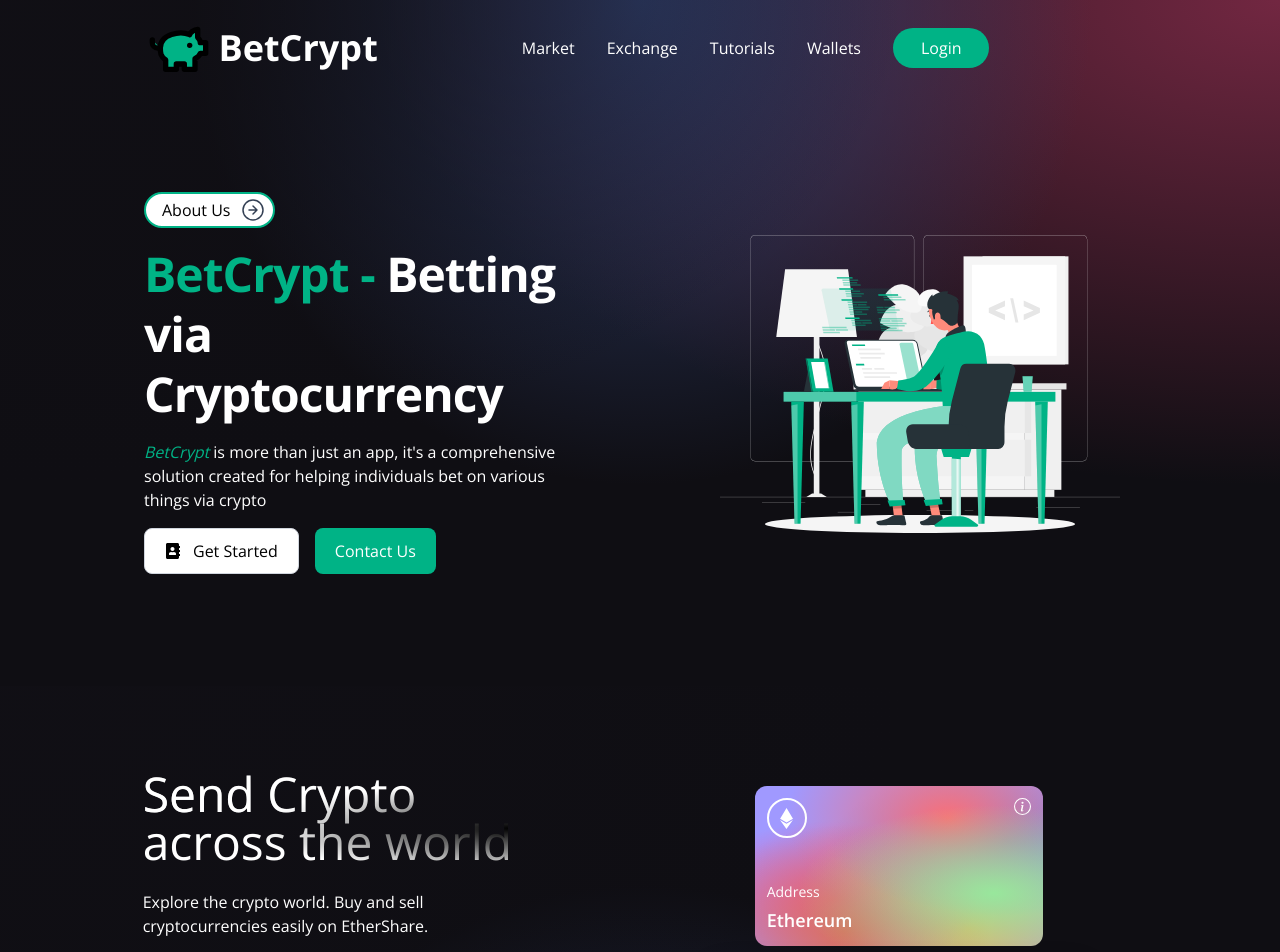
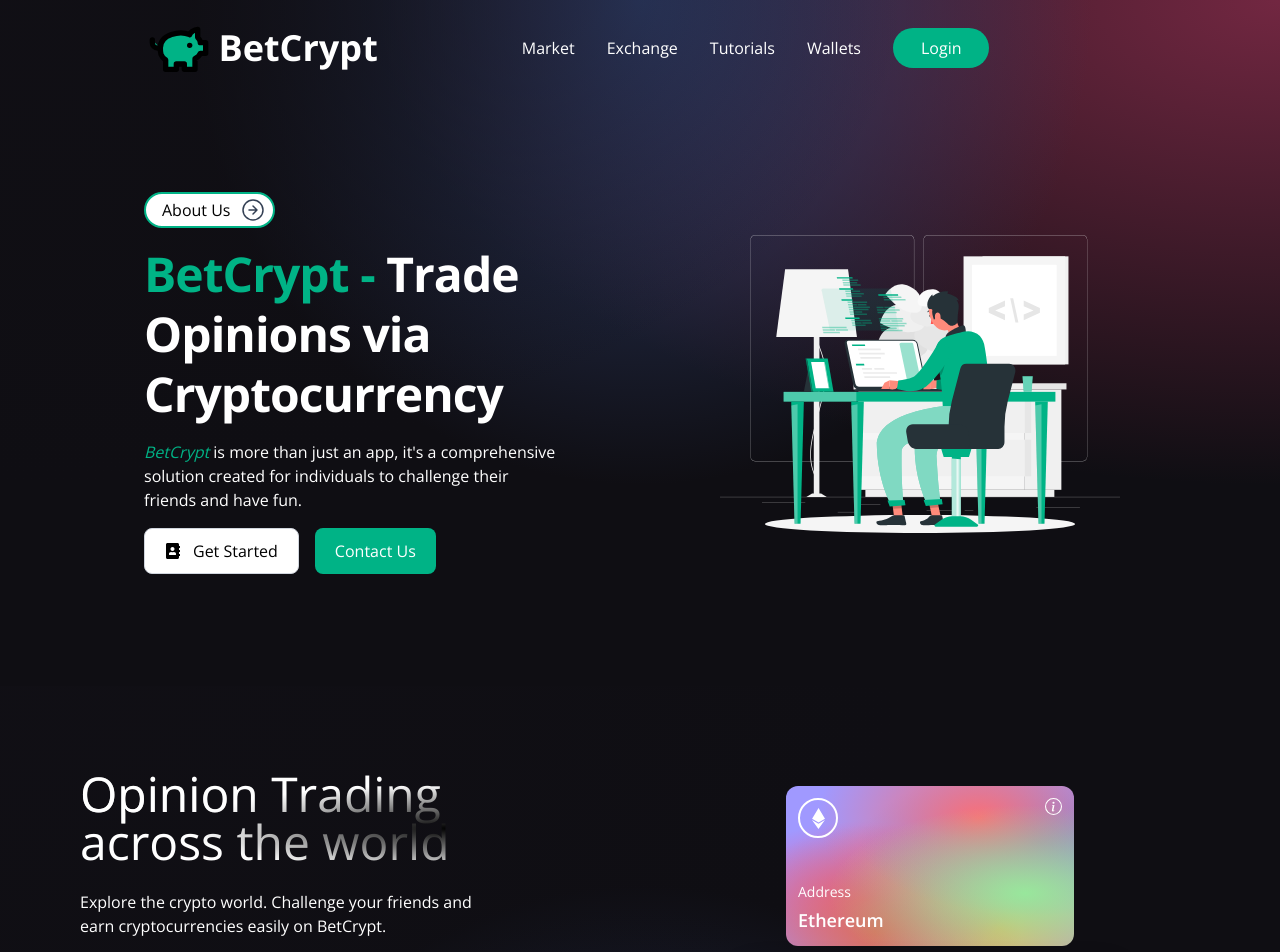
Before and after one commit to Alstudd/Crypto-Opinion-Trading-Web3.0, a React (Vite) app: page / in a window 1280 px wide. Shown: the top 952 px of the page. Built offline with nearby package versions, Linux system fonts and the light colour scheme.

Commit message:
Added remaining content

```diff
--- a/src/components/Home/HeroSection.jsx
+++ b/src/components/Home/HeroSection.jsx
@@ -32,7 +32,7 @@ export default function HeroSection() {
               delay: 0.5
             }}
             className="font-bold text-4xl leading-[3rem] tracking-[-0.06rem] md:leading-[3.75rem] 2xl:leading-[4.5rem] 2xl:text-6xl md:text-5xl text-white">
-            <span className='text-[#00b386]'>BetCrypt -</span> Betting via Cryptocurrency
+            <span className='text-[#00b386]'>BetCrypt -</span> Trade Opinions via Cryptocurrency
           </motion.h1>
           <motion.p
             initial={{ y: "2rem", opacity: 0 }}
@@ -42,7 +42,7 @@ export default function HeroSection() {
               type: "spring",
               delay: 0.5
             }}
-            className="font-normal text-white"><i><span className="text-[#00b386]">BetCrypt</span></i> is more than just an app, it's a comprehensive solution created for helping individuals bet on various things via crypto</motion.p>
+            className="font-normal text-white"><i><span className="text-[#00b386]">BetCrypt</span></i> is more than just an app, it's a comprehensive solution created for individuals to challenge their friends and have fun.</motion.p>
         </div>
         <motion.div
         initial={{ x: "-7rem", opacity: 0 }}
--- a/src/components/Welcome.jsx
+++ b/src/components/Welcome.jsx
@@ -41,10 +41,10 @@ const Welcome = () => {
       <div className="flex mf:flex-row flex-col items-start justify-between md:p-20 py-12 px-4">
         <div className="flex flex-1 justify-start items-start flex-col mf:mr-10">
           <h1 className="text-3xl sm:text-5xl text-white text-gradient py-1">
-            Send Crypto <br /> across the world
+            Opinion Trading <br /> across the world
           </h1>
           <p className="text-left mt-5 text-white font-light md:w-9/12 w-11/12 text-base">
-            Explore the crypto world. Buy and sell cryptocurrencies easily on EtherShare.
+            Explore the crypto world. Challenge your friends and earn cryptocurrencies easily on BetCrypt.
           </p>
           {/* {!currentAccount && ( */}
             <button
--- a/src/data/serviceDetails.jsx
+++ b/src/data/serviceDetails.jsx
@@ -13,7 +13,7 @@ const ourServices = [
     },
     {
         icon: <MdBook />,
-        heading: "User Registration/Login",
+        heading: "User Registration",
         detail: "Register and Login to your account to access your data"
     },
 ];
```
